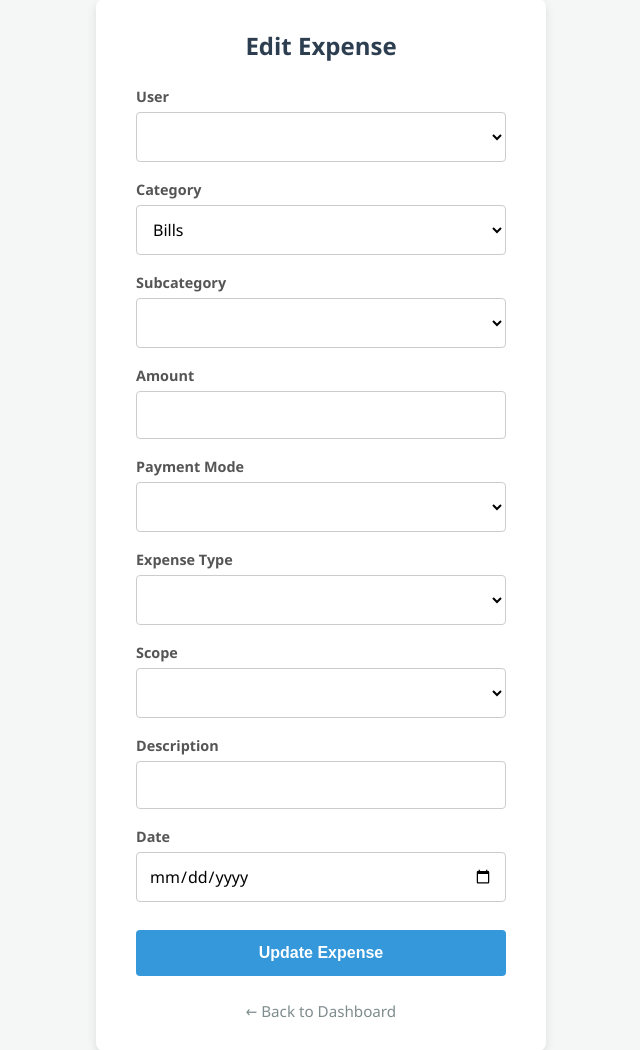
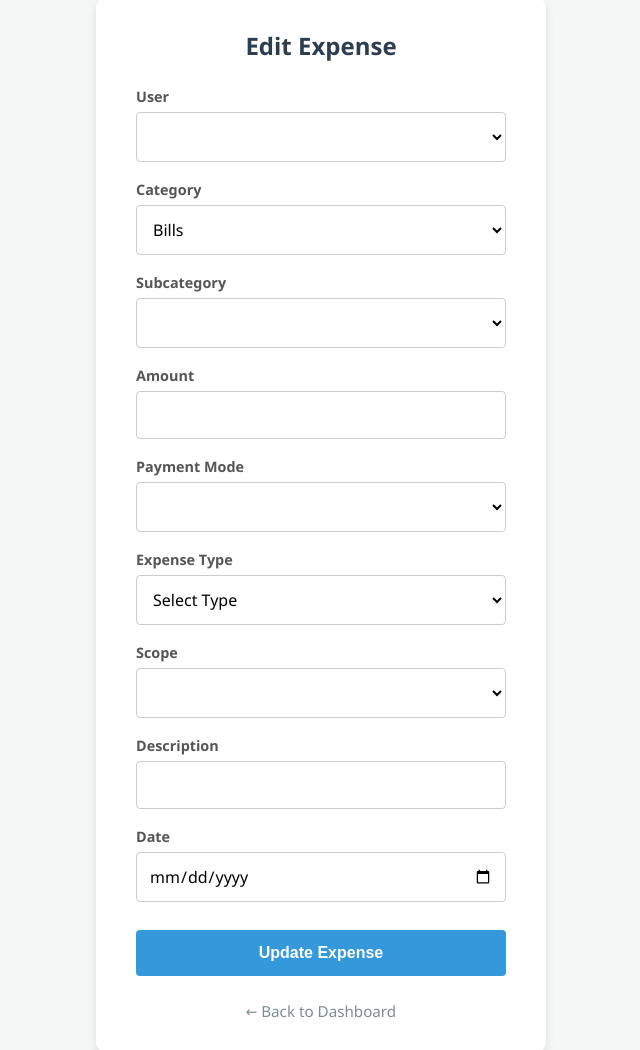
Before and after one commit to siddhijagtap7/expense-tracker, a FastAPI app: template templates/edit_expense.html in a window 1280 px wide. Shown: the part 16-1066 px from the top of the page, without its empty margins (319-959 px from the left). Run offline with FastAPI, Linux system fonts and the light colour scheme; the template is opened without the code that fills it, so the values that code supplies are empty.

Commit message:
fix: edit_expense

```diff
--- a/templates/edit_expense.html
+++ b/templates/edit_expense.html
@@ -44,9 +44,10 @@
 
         <div class="form-group">
             <label for="expense_type">Expense Type</label>
-            <select id="expense_type" required>
-                <option value="needed">Needed</option>
-                <option value="unneeded">Unneeded</option>
+             <select id="expense_type" required>
+                <option value="" disabled selected>Select Type</option>
+                <option value="necessary">Necessary</option>
+                <option value="unnecessary">Unnecessary</option>
             </select>
         </div>
 
```
